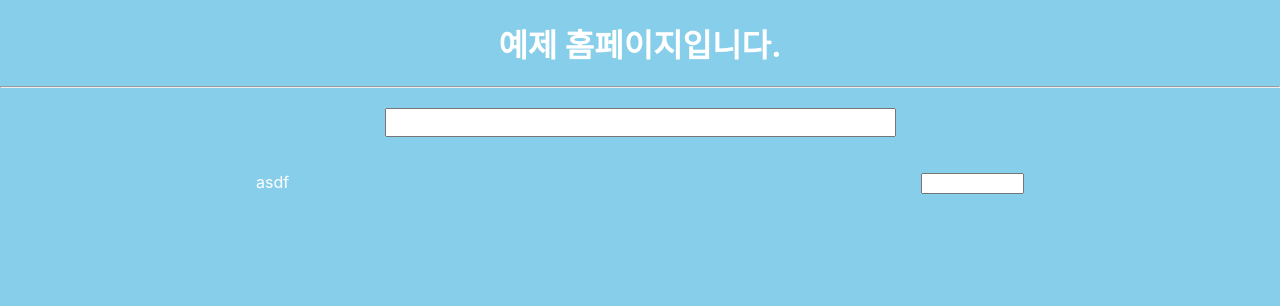
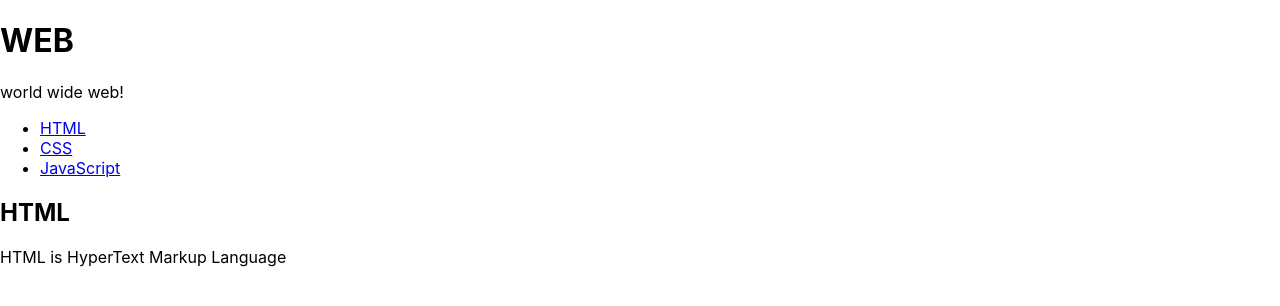
Before and after one commit to wogns56/react-function, a React (Create React App) app in the folder react-app/: page / in a window 1280 px wide. Shown: the top 306 px of the page. Built offline with nearby package versions, Linux system fonts and the light colour scheme.

Commit message:
modify App.js

```diff
--- a/react-app/src/App.css
+++ b/react-app/src/App.css
@@ -1,4 +1,4 @@
-/* .App {
+.App {
   text-align: center;
 }
 
@@ -35,9 +35,9 @@
   to {
     transform: rotate(360deg);
   }
-} */
+}
 /* ------------------------------------------------------------ */
-* {
+/* * {
   margin: 0;
   padding: 0;
 }
@@ -77,4 +77,4 @@ article {
 
 .id {
   padding: 1px;
-}
+} */
--- a/react-app/src/App.js
+++ b/react-app/src/App.js
@@ -1,59 +1,70 @@
 // import logo from './logo.svg';
+import './App.css';
+import React,{ Component } from 'react';
+import TOC from './components/TOC';
+import Subject from './components/Subject';
+import Content from './components/Content';
+
+class App extends Component {
+// function App() {
+  constructor(props){
+    super(props);
+    this.state = {
+      subject:{title:'WEB',sub:'world wide web!'},
+      contents:[
+        {id:1,title:'HTML',desc:'HTML is for imformation'},
+        {id:2,title:'CSS',desc:'CSS is for design'},
+        {id:3,title:'JavaScript',desc:'JavaScript is for interactive'}
+      ]
+    }
+  }
+  render(){
+    return (
+      <div>
+        <Subject title={this.state.subject.title} sub={this.state.subject.sub}></Subject>  {/* <Subject /> */}
+        <TOC data={this.state.contents}></TOC>     {/* <TOC /> */}
+        <Content title="HTML" desc="HTML is HyperText Markup Language"></Content>   {/* Content /> */}
+      </div>
+      // <div className="App">
+      //   <header className="App-header">
+      //     <img src={logo} className="App-logo" alt="logo" />
+      //     <p>
+      //       Edit <code>src/App.js</code> and save to reload.
+      //     </p>
+      //     <a
+      //       className="App-link"
+      //       href="https://reactjs.org"
+      //       target="_blank"
+      //       rel="noopener noreferrer"
+      //     >
+      //       Learn React
+      //     </a>
+      //   </header>
+      // </div>
+    );
+  }
+}
+// }
+
+export default App;
+// ----------------------------------------------------------
+
 // import './App.css';
 // import React,{ Component } from 'react';
-// import TOC from './components/TOC';
-// import Subject from './components/Subject';
-// import Content from './components/Content';
+// import Title from './components/Title';
+// import Search from './components/Search';
+// import Main from './components/Main';
 
 // class App extends Component {
-// // function App() {
-//   render(){
-//     return (
-//       <div>
-//         <Subject title="WEB" sub="world wide web!"></Subject>  {/* <Subject /> */}
-//         <TOC></TOC>     {/* <TOC /> */}
-//         <Content title="HTML" desc="HTML is HyperText Markup Language"></Content>   {/* Content /> */}
-//       </div>
-//       // <div className="App">
-//       //   <header className="App-header">
-//       //     <img src={logo} className="App-logo" alt="logo" />
-//       //     <p>
-//       //       Edit <code>src/App.js</code> and save to reload.
-//       //     </p>
-//       //     <a
-//       //       className="App-link"
-//       //       href="https://reactjs.org"
-//       //       target="_blank"
-//       //       rel="noopener noreferrer"
-//       //     >
-//       //       Learn React
-//       //     </a>
-//       //   </header>
-//       // </div>
-//     );
-//   }
+//     render(){
+//       return(
+//         <div>
+//           <Title></Title>
+//           <Search></Search>
+//           <Main></Main>
+//         </div>
+//       );
+//     }
 // }
-// // }
 
 // export default App;
-// ----------------------------------------------------------
-
-import './App.css';
-import React,{ Component } from 'react';
-import Title from './components/Title';
-import Search from './components/Search';
-import Main from './components/Main';
-
-class App extends Component {
-    render(){
-      return(
-        <div>
-          <Title></Title>
-          <Search></Search>
-          <Main></Main>
-        </div>
-      );
-    }
-}
-
-export default App;
--- a/react-app/src/components/TOC.js
+++ b/react-app/src/components/TOC.js
@@ -2,12 +2,23 @@ import React,{ Component } from 'react';
 
 class TOC extends Component {
     render(){
+      let lists = [];
+      let data = this.props.data;
+      let i = 0;
+
+      while(i < data.length) {
+        lists.push(<li><a href={"/content/" + data[i].id}>{data[i].title}</a></li>)
+        i = i + 1;
+      }
+
       return(
         <nav>
           <ul>
-              <li><a href="1.html">HTML</a></li>
+              {/* <li><a href="1.html">HTML</a></li>
               <li><a href="2.html">CSS</a></li>
-              <li><a href="3.html">JavaScript</a></li>
+              <li><a href="3.html">JavaScript</a></li> */}
+
+              {lists}
           </ul>
         </nav>
       );
```
